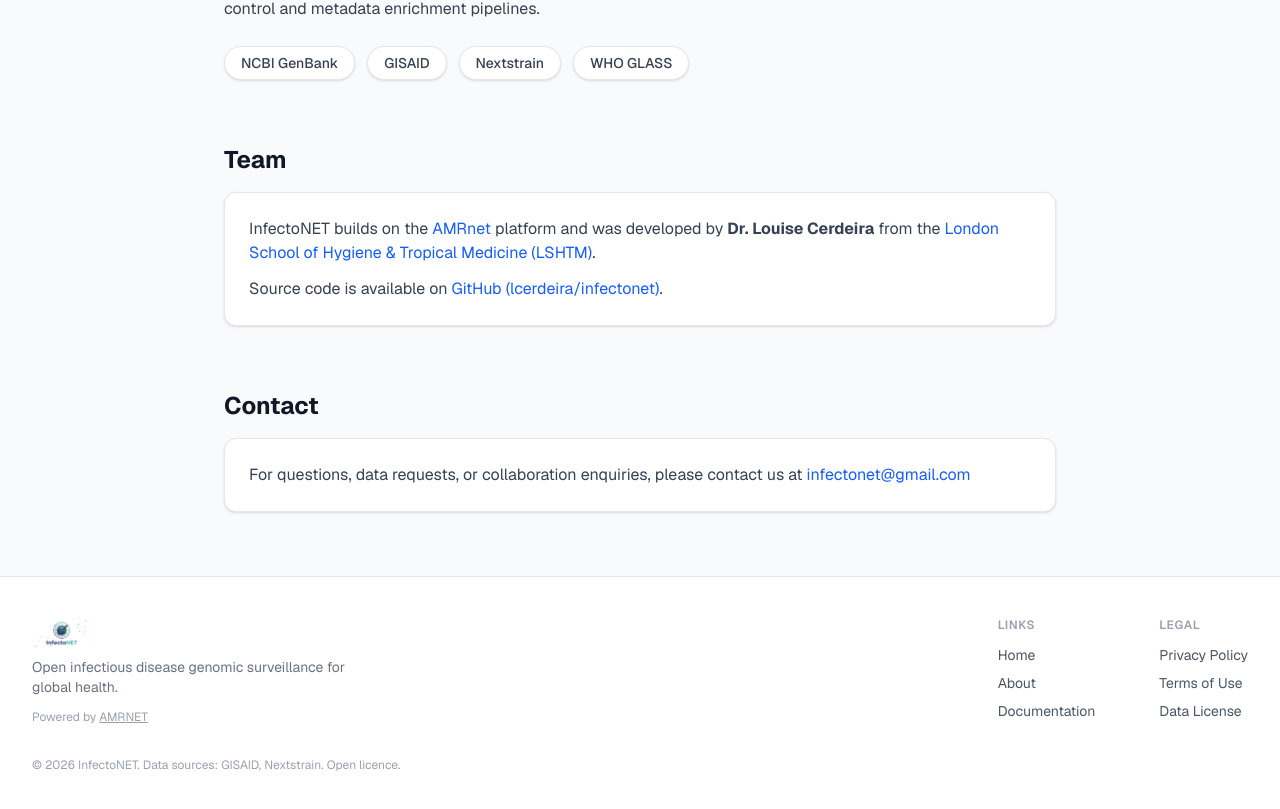
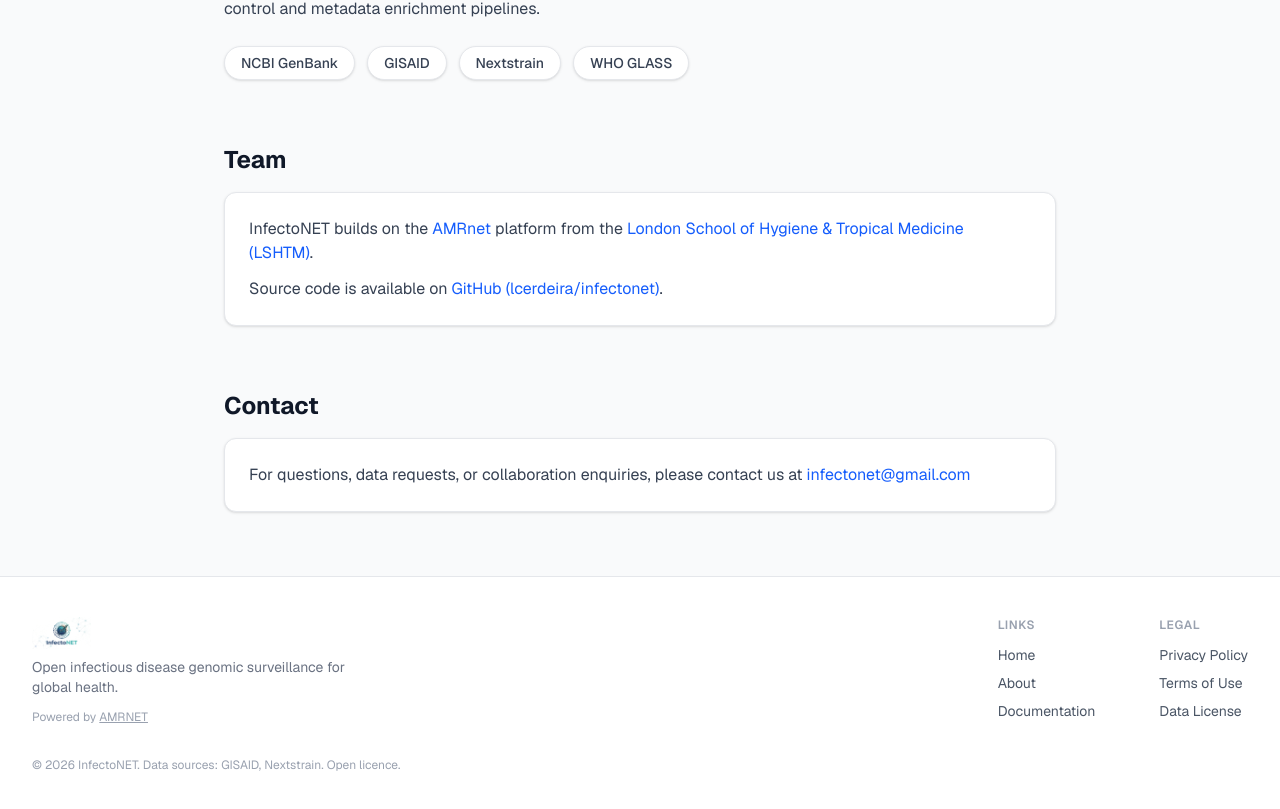
Before and after one commit to lcerdeira/infectonet, a Next.js app: page /en/about in a window 1280 px wide. Shown: the part 819-1628 px from the top of the page. Built offline with nearby package versions, Linux system fonts and the light colour scheme.

Commit message:
Remove author attribution from About team section

```diff
--- a/src/app/[locale]/about/page.tsx
+++ b/src/app/[locale]/about/page.tsx
@@ -69,9 +69,7 @@
             <a href="https://www.amrnet.org" className="text-blue-600 hover:underline" target="_blank" rel="noopener noreferrer">
               AMRnet
             </a>{' '}
-            platform and was developed by{' '}
-            <strong>Dr. Louise Cerdeira</strong>{' '}
-            from the{' '}
+            platform from the{' '}
             <a href="https://www.lshtm.ac.uk" className="text-blue-600 hover:underline" target="_blank" rel="noopener noreferrer">
               London School of Hygiene &amp; Tropical Medicine (LSHTM)
             </a>.
```
